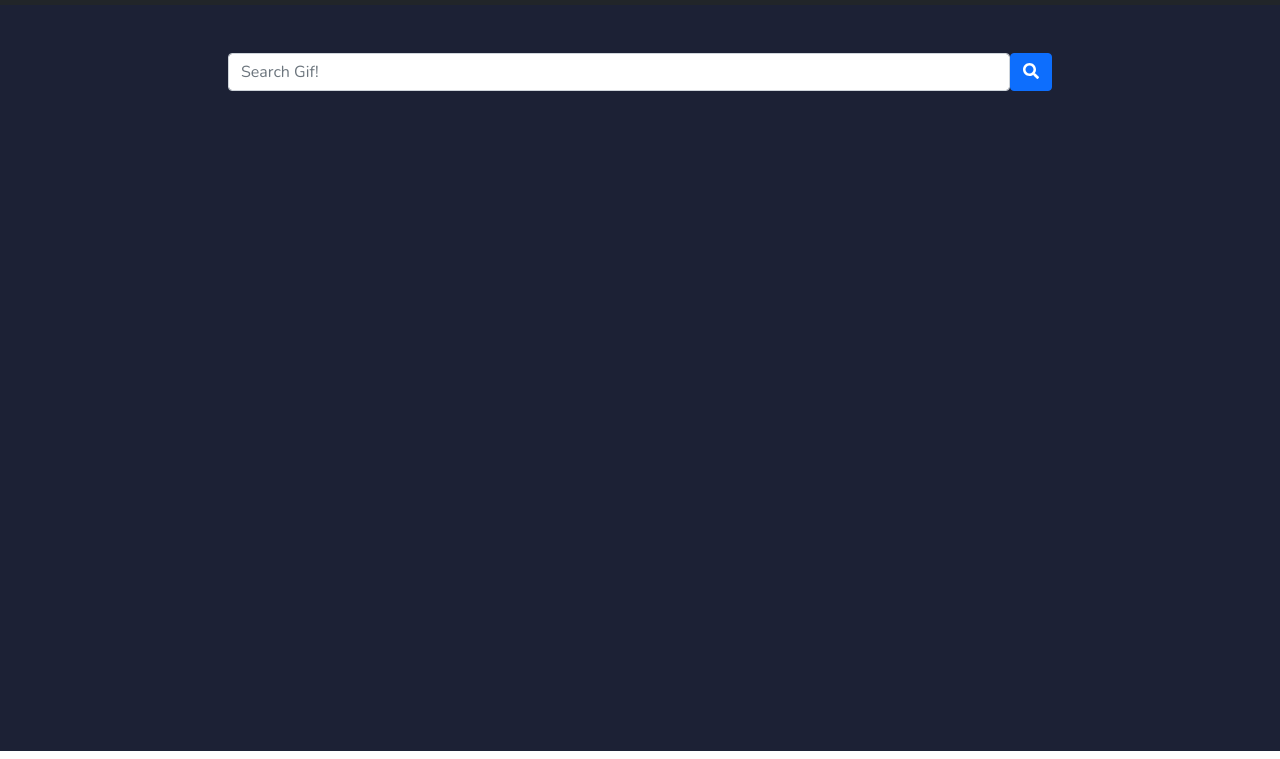
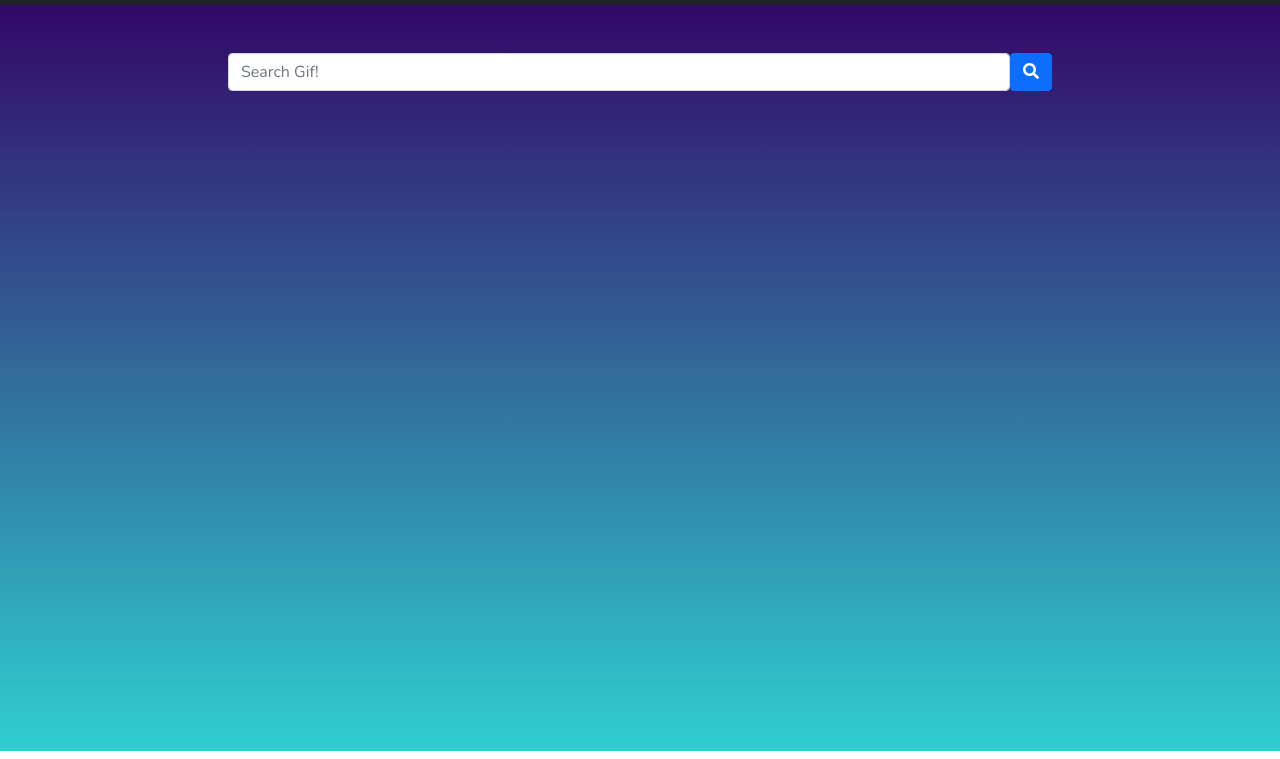
Before and after one commit to adarsh01-debug/Giffin, a plain HTML site: page index.html in a window 1280 px wide. Shown: the part 41-800 px from the top of the page. Drawn offline with nearby package versions, Linux system fonts and the light colour scheme.

Commit message:
Update styles.css

```diff
--- a/css/styles.css
+++ b/css/styles.css
@@ -10,7 +10,7 @@
 }
 
 .main-site{
-    background-color: #1c2135;
+    background-image: linear-gradient(to top, #30cfd0 0%, #330867 100%);
     min-height: 93.2vh;
 }
 
```
